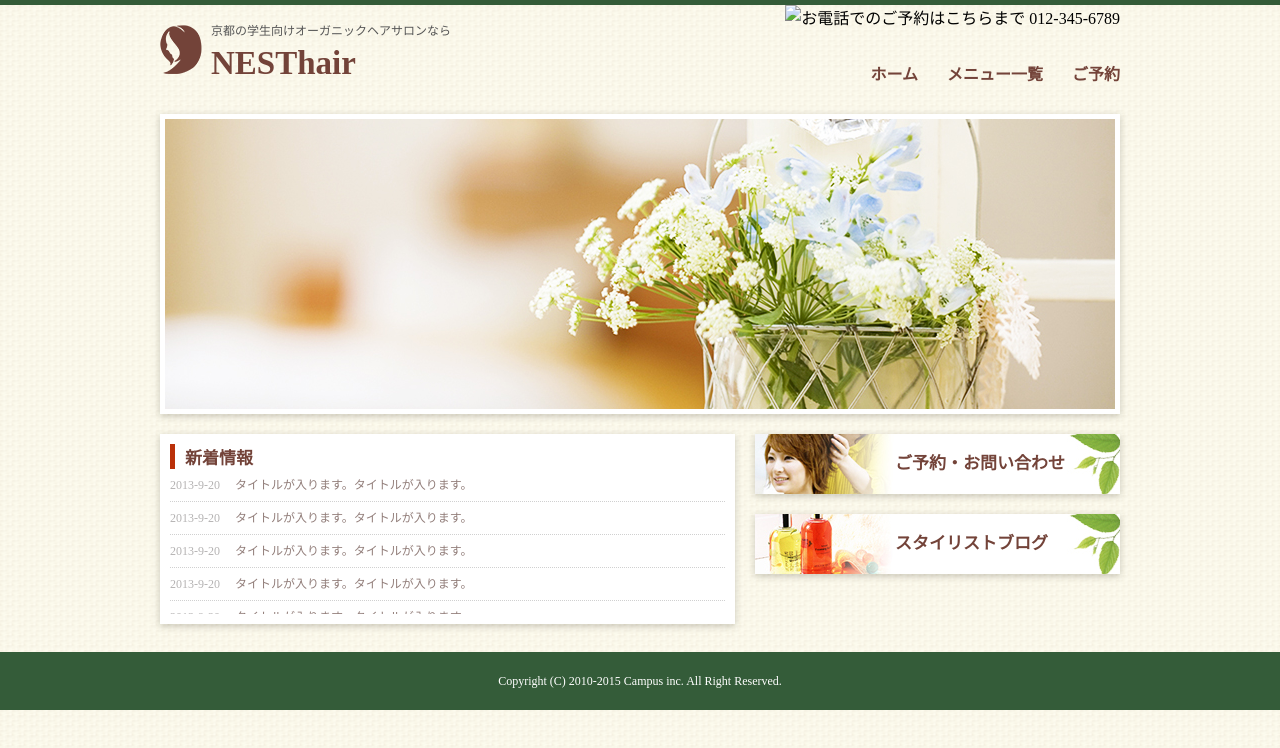
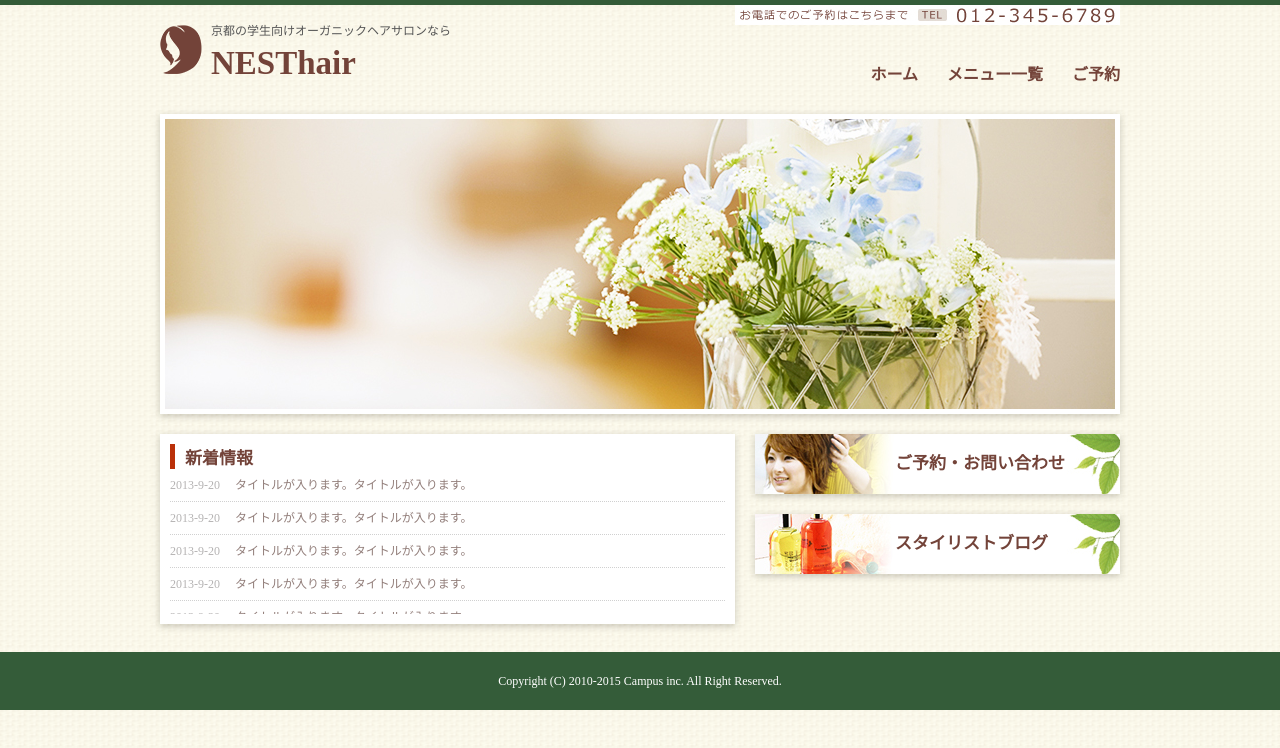
Before and after one commit to sososo-n/NESThair, a plain HTML site: page index.html in a window 1280 px wide. Drawn offline with Linux system fonts and the light colour scheme; files whose address does not match are found by name.

Commit message:
Update index.html

```diff
--- a/index.html
+++ b/index.html
@@ -31,7 +31,7 @@
 		<div class="clear"></div>
 
 		<p id="nav_tel">
-			<img src="images/tel_nav.jpg" alt="お電話でのご予約はこちらまで 012-345-6789">
+			<img src="tel_nav.jpg" alt="お電話でのご予約はこちらまで 012-345-6789">
 		</p>
 
 	</header>
```
